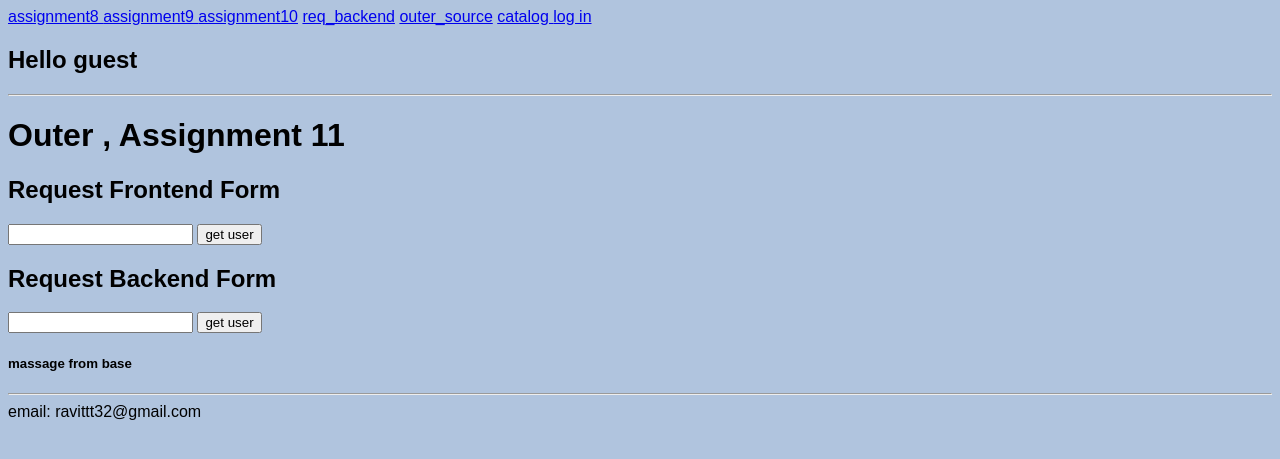
After one commit to ravitamos/flaskProject-lecture8, a Flask app: page /assignment11/outer_source in a window 1280 px wide. The commit adds this page. Shown: the top 459 px of the page. Run offline with Flask 2, Linux system fonts and the light colour scheme; data that the repository does not hold is empty.

Commit message:
#update for ex11

```diff
--- a/app.py
+++ b/app.py
@@ -1,35 +1,42 @@
 from flask import Flask, redirect, url_for
+from flask import jsonify
 from flask import render_template
 from flask import request
 from flask import session
 import mysql.connector
+import requests
+import random
+import asyncio
+import aiohttp
+from interact_with_db import interact_db
 
 app = Flask(__name__)
 app.secret_key = '123'
 
 mydb = mysql.connector.connect(
-  host="localhost",
-  user="root",
-  password="root"
+    host="localhost",
+    user="root",
+    password="root"
 )
 
+users = {'user1': {'name': 'yossi', 'email': 'yo@gmail.com'},
+         'user2': {'name': 'ravit', 'email': 'ra@gmail.com'}, 'user3': {'name': 'roi', 'email': 'ro@gmail.com'},
+         'user4': {'name': 'lir', 'email': 'li@gmail.com'},
+         'user5': {'name': 'shir', 'email': 'sh@gmail.com'}}
+username = ''
 
 
-users = {'user1': {'name': 'yossi', 'email': 'yo@gmail.com'},
-         'user2': {'name': 'ravit', 'email': 'ra@gmail.com'},         'user3': {'name': 'roi', 'email': 'ro@gmail.com'},
-         'user4': {'name': 'lir', 'email': 'li@gmail.com'},
-         'user5': {'name': 'shir', 'email': 'sh@gmail.com'}}
-username=''
 @app.route('/')
 def home_func():  # put application's code here
-    #db
-    found= False
+    # db
+    found = False
     if found:
-        return render_template('index.html',name='ravit')
+        return render_template('index.html', name='ravit')
     else:
         return render_template('index.html')
 
-@app.route('/login', methods=['GET','POST'])
+
+@app.route('/login', methods=['GET', 'POST'])
 def login_func():
     if request.method == 'GET':
         return render_template('login.html')
@@ -44,36 +51,42 @@ def login_func():
         else:
             return render_template('login.html')
 
+
 @app.route('/assignment8')
 def about_func():
-    #db
+    # db
     return render_template('assignment8.html', profile={'name': 'ravit', 'second': 'amos'},
-                           university='bgu', fav_movies=['Lion king','the Avengers','AVATAR'], hobbies=('art', 'music','FRIEND','sport','animal'))
+                           university='bgu', fav_movies=['Lion king', 'the Avengers', 'AVATAR'],
+                           hobbies=('art', 'music', 'FRIEND', 'sport', 'animal'))
+
 
 @app.route('/logout')
 def logout_func():
     session['username'] = ''
     return render_template('index.html')
 
+
 @app.route('/catalog')
 def catalog_func():
     if 'product' in request.args:
         product = request.args['product']
         size = request.args['size']
-        return render_template('catalog.html',p_name=product ,p_size=size)
+        return render_template('catalog.html', p_name=product, p_size=size)
     return render_template('catalog.html')
+
 
 @app.route('/users')
 def users_func():
     return render_template('users.html')
 
-@app.route('/assignment9', methods=['GET','POST'])
+
+@app.route('/assignment9', methods=['GET', 'POST'])
 def ass9_func():
     user = ''
     username = ''
     if request.method == 'GET':
         if 'user' in request.args:
-                user = request.args['user']
+            user = request.args['user']
         return render_template('assignment9.html', p_user=user, dic_users=users, username=username,
                                request_method=request.method)
     elif request.method == 'POST':
@@ -82,16 +95,122 @@ def ass9_func():
         if 'username' in request.form:
             username = request.form['username']
             password = request.form['password']
-            #db
+            # db
             found = True
             if found:
                 session['username'] = username
                 return render_template('assignment9.html', username=username)
     return render_template('assignment9.html')
 
+
 ## assignment10
 from pages.assignment10.assignment10 import assignment10
+
 app.register_blueprint(assignment10)
+
+def get_user(user_id):
+    res = requests.get(f'https://reqres.in/api/users/{user_id}')
+    res = res.json()
+    print(res)
+
+    return res
+
+@app.route('/assignment11/outer_source')
+def assignment11Outersource():
+    user_id = 0
+    if "user_id" in request.args:
+        user_id = int(request.args['user_id'])
+    user = get_user(user_id)
+    return render_template('assignment11_outersource.html', user=user)
+
+def get_pockemons(num):
+    pokemons = []
+    for i in range(num):
+        random_n = random.randint(1, 100)
+        res = requests.get(f'https://pokeapi.co/api/v2/pokemon/{random_n}')
+        # res = requests.get('https://pokeapi.co/api/v2/pokemon/%s' % random_n)
+        res = res.json()
+        pokemons.append(res)
+    return pokemons
+
+
+@app.route('/req_backend')
+def req_backend_func():
+    num = 3
+    if "number" in request.args:
+        num = int(request.args['number'])
+    pockemons = get_pockemons(num)
+    return render_template('req_backend.html', pockemons=pockemons)
+
+
+async def fetch_url(client_session, url):
+    """Fetch the specified URL using the aiohttp session specified."""
+    # response = await session.get(url)
+    async with client_session.get(url, ssl=False) as resp:
+        response = await resp.json()
+        return response
+
+
+async def get_all_urls(num):
+    async with aiohttp.ClientSession(trust_env=True) as client_session:
+        tasks = []
+        for i in range(num):
+            random_n = random.randint(1, 100)
+            url = f'https://pokeapi.co/api/v2/pokemon/{random_n}'
+            task = asyncio.create_task(fetch_url(client_session, url))
+            tasks.append(task)
+        data = await asyncio.gather(*tasks)
+    return data
+
+
+def get_pockemons_async(num=3):
+    pockemons = asyncio.run(get_all_urls(num))
+    return pockemons
+
+
+@app.route('/req_backend_async')
+def req_backend_async_func():
+    num = 3
+    if "number" in request.args:
+        num = int(request.args['number'])
+    pockemons = get_pockemons_async(num)
+    return render_template('req_backend.html', pockemons=pockemons)
+
+
+@app.route('/db_users', defaults={'user_id': -1, 'order': 'my order'})
+@app.route('/db_users/<int:user_id>/<order>')
+def get_users_func(user_id, order):
+    query = 'select * from users where id=%s;' % user_id
+    users = interact_db(query=query, query_type='fetch')
+    if len(users) == 0:
+        return_dict = {
+            'status': 'failed',
+            'message': 'user not found'
+        }
+    else:
+        return_dict = {
+            'status': 'success',
+            f'id': users[0].id,
+            'name': users[0].name,
+            'email': users[0].email,
+            'orders': order
+        }
+    return jsonify(return_dict)
+
+
+@app.route('/assignment11/users')
+def assignment11_func():
+    return_dict = {}
+    query = 'select * from users';
+    users = interact_db(query=query, query_type='fetch')
+    for user in users:
+        return_dict[f'usr_{user.id}'] = {
+            'id': user.id,
+            'name': user.name,
+            'email': user.email
+        }
+    return jsonify(return_dict)
+
 
 if __name__ == '__main__':
     app.run(debug=True)
--- a/pages/assignment10/templates/assignment10.html
+++ b/pages/assignment10/templates/assignment10.html
@@ -36,7 +36,6 @@
         <input type="submit" onclick="func()">
     </form>
 
-
 {% endblock %}
 {% block page_body_js %}
     <script src="{{ url_for('assignment10.static', filename='js/assignment10.js') }}"></script>
--- /dev/null
+++ b/static/js/assignment11_outerSource.js
@@ -0,0 +1,30 @@
+function getUsers(){
+    console.log('in the func getUsers');
+    fetch('https://reqres.in/api/users/?page=2').then(
+        response => response.json()
+    ).then(
+        response_obj => put_users_inside_html(response_obj.data)
+    ).catch(
+        err=>console.log(err)
+    )
+
+}
+
+function put_users_inside_html(response_obj_data) {
+    //console.log(response_obj_data);
+    let id=document.getElementById('id').value;
+    let userID=parseInt(id);
+    console.log(userID);
+    const curr_main = document.querySelector("main");
+         let user = Object.values(response_obj_data).find(obj=>obj.id === userID);
+    const section = document.createElement('section');
+            section.innerHTML = `
+        <img src="${user.avatar}" alt="Profile Picture"/>
+        <div>
+               <span>${user.first_name} ${user.last_name}</span>
+               <br>
+               <a href="mailto:${user.email}"> Send Email</a>
+        </div>
+        `;
+            curr_main.appendChild(section);
+}
--- /dev/null
+++ b/templates/assignment11_outersource.html
@@ -0,0 +1,34 @@
+{%  extends 'base.html' %}
+
+{% block title %}outer{% endblock %}
+
+{%  block tohen %}
+    <h1> Outer , Assignment 11</h1>
+
+    <h2> Request Frontend Form  </h2>
+
+        <script src="../static/js/assignment11_outerSource.js"></script>
+
+        <form action="/assignment11/outer_source">
+            <input type="number" name="user_id" >
+            <input type="submit" value="get user" onclick="getUsers()">
+        </form>
+
+
+    <h2> Request Backend Form</h2>
+
+        <form action="/assignment11/outer_source">
+            <input type="number" name="user_id">
+            <input type="submit" value="get user">
+        </form>
+
+    {% if user %}
+        <h2> user {{ user.data.id }} :</h2>
+        <img src="{{ user.data.avatar }}" alt="pic">
+        <h3> Name: {{ user.data.first_name }}  {{ user.data.last_name }}</h3>
+        <h3> Email: {{ user.data.email }}</h3>
+    {% endif %}
+
+    </main>
+
+{% endblock %}
--- a/templates/header.html
+++ b/templates/header.html
@@ -10,6 +10,8 @@
         <a href="/assignment8" > assignment8 </a>
         <a href="/assignment9" > assignment9 </a>
         <a href="/assignment10"> assignment10</a>
+        <a href="/req_backend"> req_backend</a>
+        <a href="/assignment11/outer_source"> outer_source</a>
 
         <a href="/catalog" > catalog </a>
         {%  if session.username %}
```
Also changed, not shown: asyncio_example.py (added, +37 -0 lines), static/js/fetch_example.js (added, +29 -0 lines), templates/login.html (+5 -10 lines), templates/req11_front.html (added, +12 -0 lines), templates/req_backend.html (added, +30 -0 lines), templates/req_frontend.html (added, +13 -0 lines).
